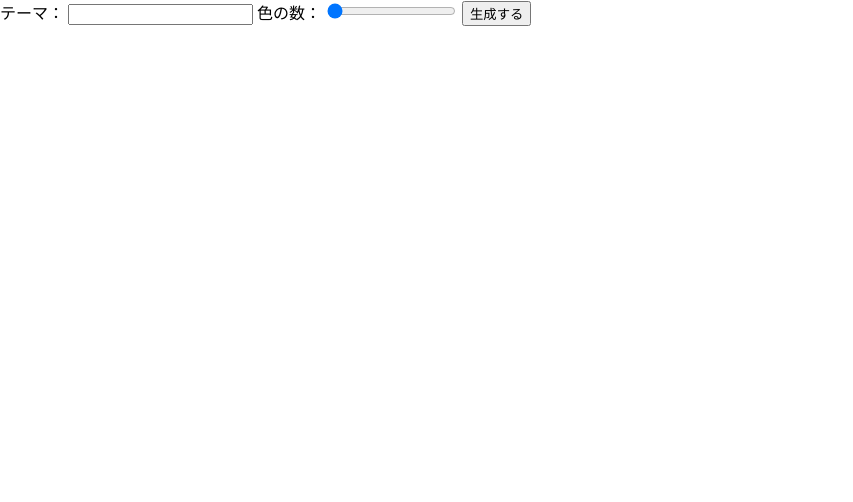
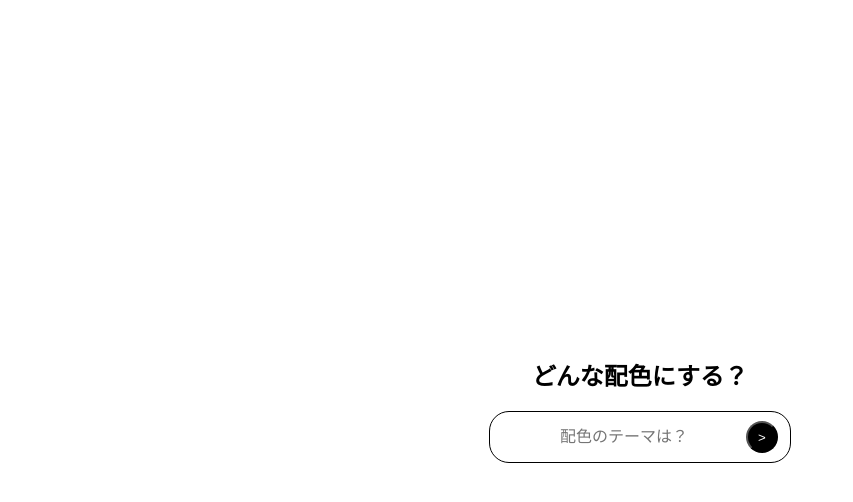
Before and after one commit to k4nkan/ironavi, a plain HTML site: page frontend/index.html in a window 1280 px wide. Shown: the whole page, without its empty margins (0-853 px from the left). Drawn offline with Linux system fonts and the light colour scheme.

Commit message:
#9 トップページのデザイン変更

```diff
--- a/frontend/index.html
+++ b/frontend/index.html
@@ -7,22 +7,17 @@
     <link rel="stylesheet" href="styles/main.css" />
   </head>
   <body>
-    <section>
-      <form id="form">
-        <label for="theme">テーマ：</label>
-        <input type="text" id="theme" name="theme" />
+    <section class="form flex">
+      <h1>どんな配色にする？</h1>
 
-        <label for="number">色の数：</label>
+      <form id="form" class="flex">
         <input
-          type="range"
-          id="number"
-          name="number"
-          min="5"
-          max="10"
-          value="5"
+          type="text"
+          id="theme"
+          name="theme"
+          placeholder="配色のテーマは？"
         />
-
-        <button type="submit">生成する</button>
+        <button type="submit">></button>
       </form>
     </section>
 
--- /dev/null
+++ b/frontend/styles/form.css
@@ -0,0 +1,31 @@
+.form {
+  display: flex;
+  flex-direction: column;
+
+  #form {
+    width: 300px;
+    height: 50px;
+
+    border: 0.5px solid black;
+    border-radius: 20px;
+
+    input {
+      width: 80%;
+      font-size: 16px;
+      text-align: center;
+      border: none;
+    }
+
+    input:focus {
+      outline: none;
+    }
+
+    button {
+      height: 32px;
+      width: 32px;
+      border-radius: 100%;
+      background: black;
+      color: white;
+    }
+  }
+}
--- a/frontend/styles/global.css
+++ b/frontend/styles/global.css
@@ -2,4 +2,15 @@ html,
 body {
   margin: 0;
   padding: 0;
+  height: 100%;
+  width: 100%;
+  background: white;
 }
+
+.flex {
+  height: 100%;
+  width: 100%;
+  display: flex;
+  justify-content: center;
+  align-items: center;
+}
--- a/frontend/styles/main.css
+++ b/frontend/styles/main.css
@@ -1 +1,2 @@
 @import url(./global.css);
+@import url(./form.css);
```
